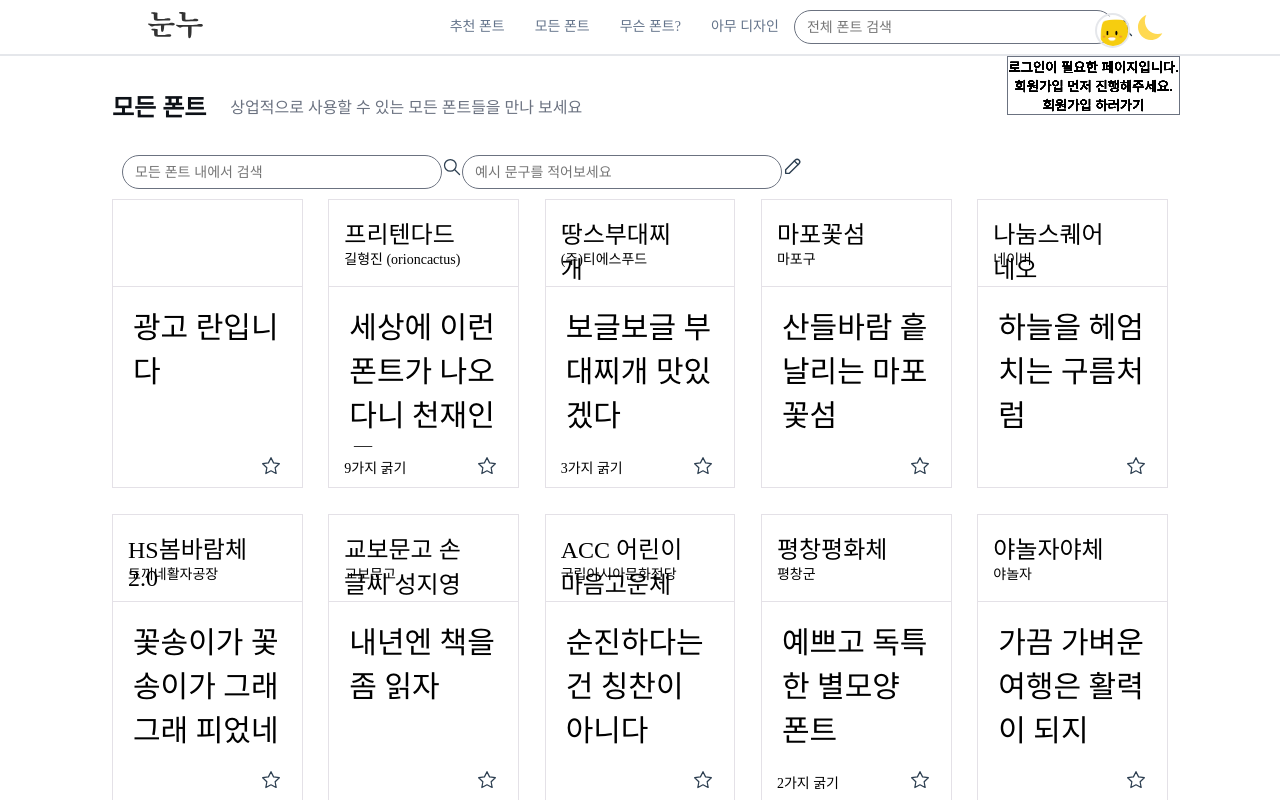
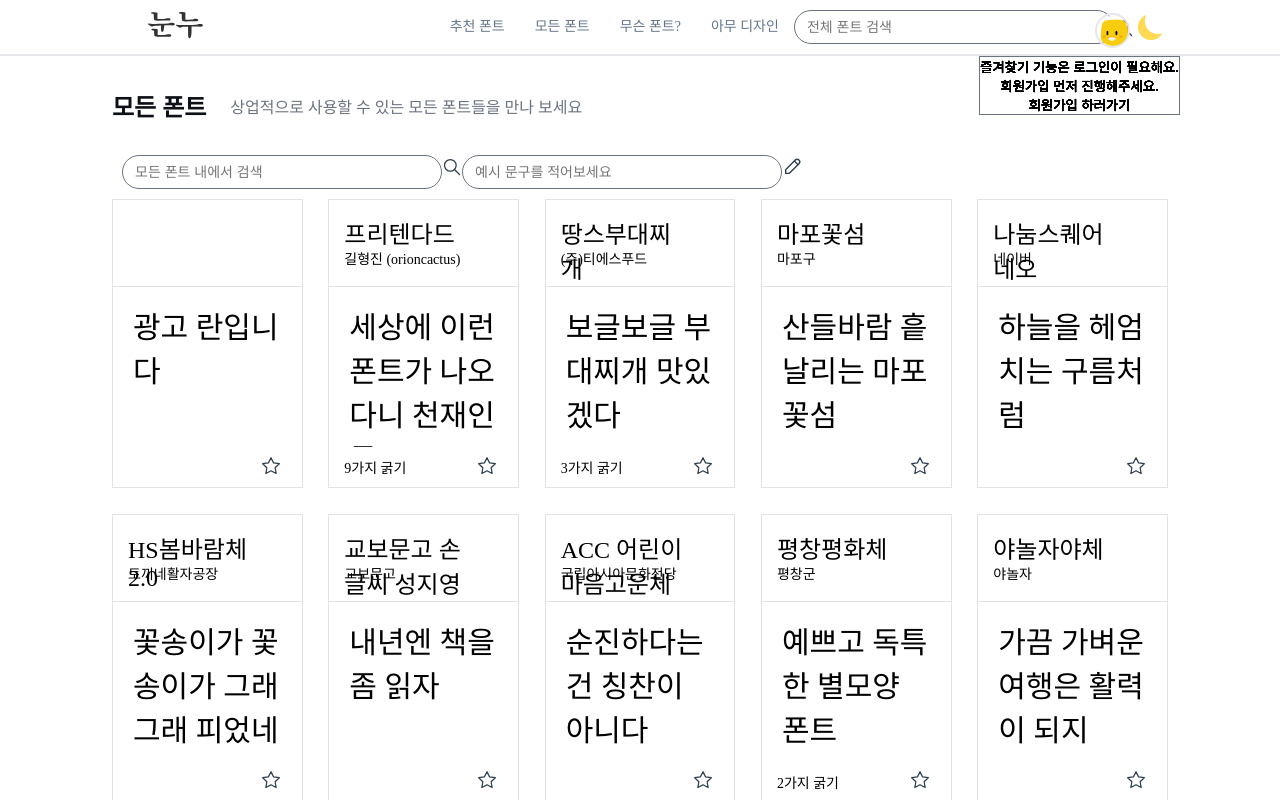
Before and after one commit to yis-park/noonnu, a React (Create React App) app: page /allFont in a window 1280 px wide. Both pictures are taken after a click on the button 270 px from the left and 467 px from the top of the page. Shown: the top 800 px of the page. Built offline with nearby package versions, Linux system fonts and the light colour scheme; a web font is replaced by a local one.

Commit message:
모달수정

```diff
--- a/src/components/Modal.js
+++ b/src/components/Modal.js
@@ -1,5 +1,6 @@
 import { Link } from "react-router-dom";
 import styled from "styled-components";
+// import logImg from "../assets/images/longin.png";
 
 function Modal(props) {
   const Container = styled.div`
@@ -8,10 +9,17 @@ function Modal(props) {
     top: 56px;
     right: 100px;
   `;
+  // const Img = styled.div`
+  //   width: 22px;
+  //   height: 22px;
+  //   vertical-align: bottom;
+  //   margin-left: 16px;
+  // `;
 
   return (
     <Container className="madal">
-      <p>로그인이 필요한 페이지입니다.</p>
+      {/* <img className="logImg" src={logImg} /> */}
+      <p>즐겨찾기 기능은 로그인이 필요해요.</p>
       <p>회원가입 먼저 진행해주세요.</p>
       <Link to="/join"> 회원가입 하러가기</Link>
     </Container>
```
